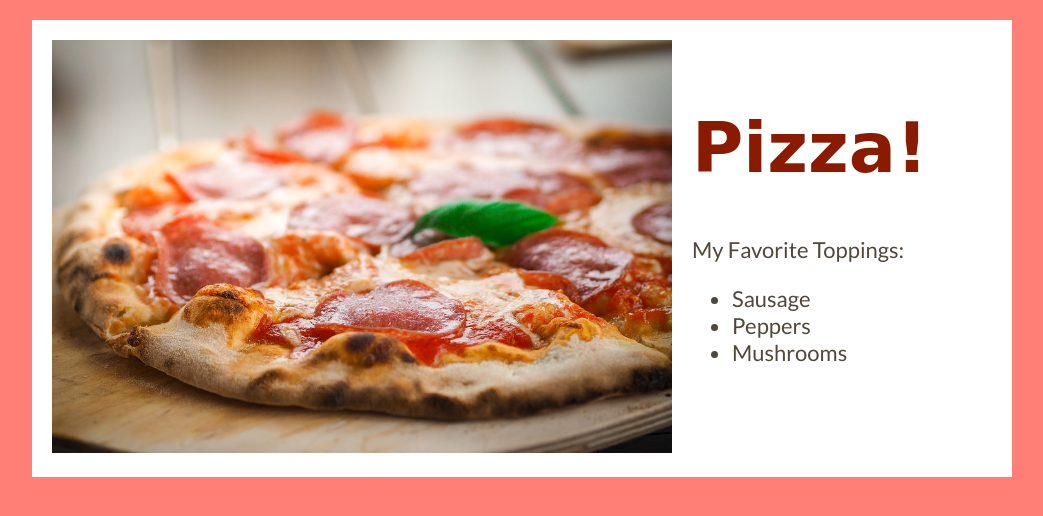
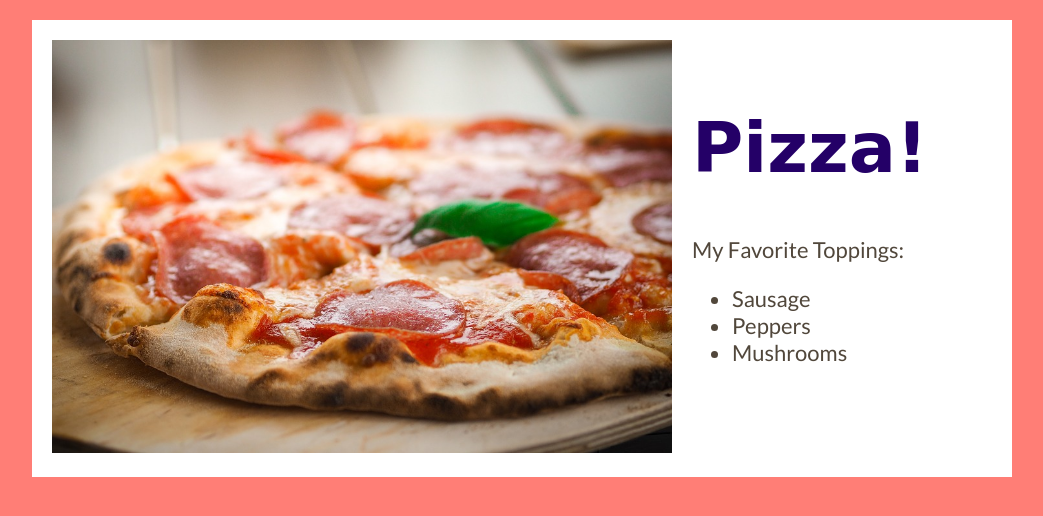
Before and after one commit to lalark/pizza, a plain HTML site: page index.html in a window 1280 px wide. Shown: the whole page, without its empty margins (118-1161 px from the left). Drawn offline with Linux system fonts and the light colour scheme; a web font is replaced by a local one.

Commit message:
Header Text Color
Burgundy to Dark Blue

```diff
--- a/style.css
+++ b/style.css
@@ -39,7 +39,7 @@ img {
 h1 {
   font-family: 'Fredericka the Great', cursive;
   font-size: 70px;
-  color: #8b1b00;
+  color: #240067;
 }
 
 p, li {
```
